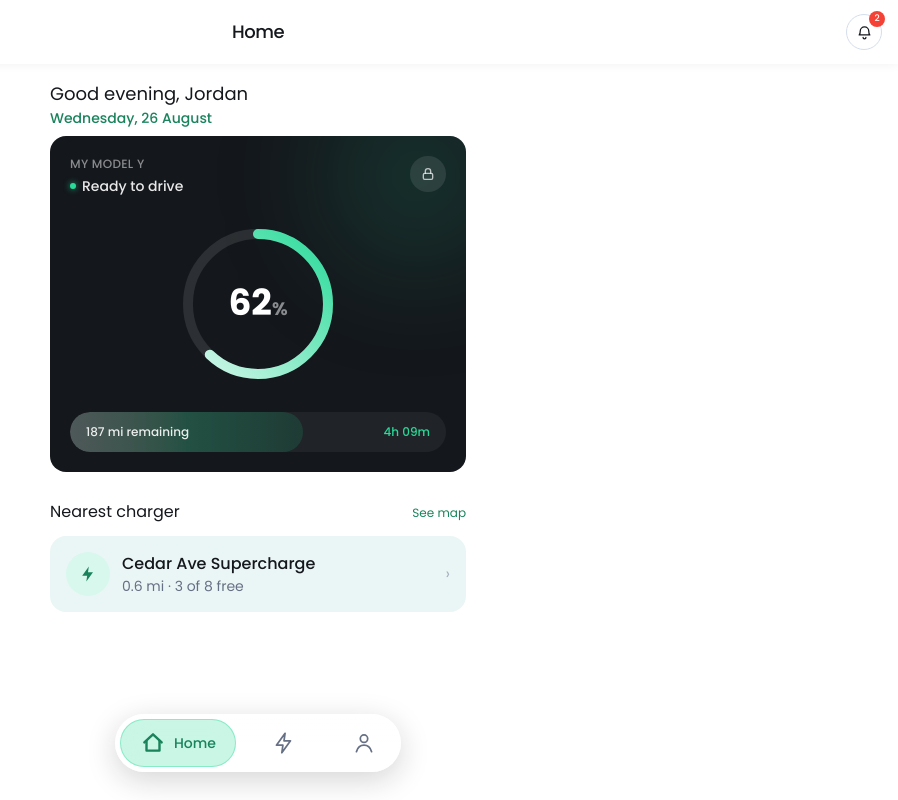
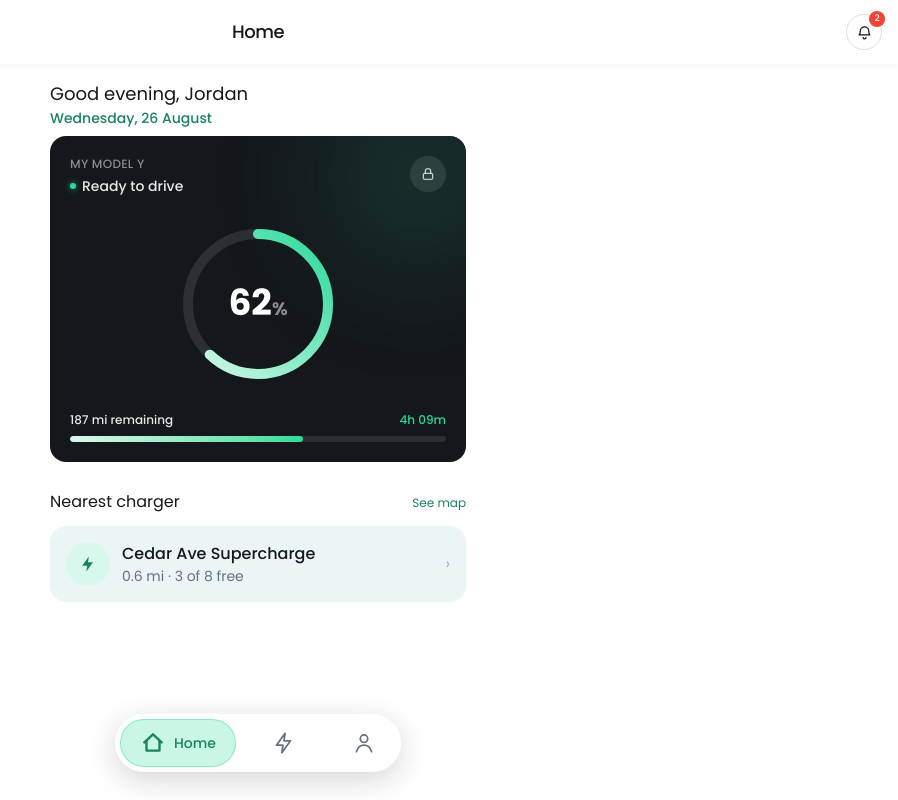
Before and after one commit to naghamalhamad/newREPO, a React (Vite) app: page /#/home in a window 1280 px wide. Shown: the whole page, without its empty margins (382-1280 px from the left). Built offline with nearby package versions, Linux system fonts and the light colour scheme.

Commit message:
Restyle range progress bar to a clean thin gradient bar with labels above

```diff
--- a/src/pages/Home.jsx
+++ b/src/pages/Home.jsx
@@ -97,14 +97,16 @@ export default function Home() {
               </div>
             </div>
 
-            <div className="relative mt-5 overflow-hidden rounded-full bg-white/5">
-              <div
-                className="absolute inset-y-0 left-0 rounded-full bg-linear-to-r from-brand-light/25 via-brand/25 to-brand-mid/25"
-                style={{ width: `${vehicle.batteryPct}%` }}
-              />
-              <div className="relative flex items-center justify-between px-4 py-3">
+            <div className="relative mt-5">
+              <div className="flex items-baseline justify-between">
                 <span className="font-mono text-xs font-medium text-stone/90">{vehicle.rangeMi} mi remaining</span>
                 <span className="font-mono text-xs font-medium text-brand">{driveTimeLabel(vehicle.rangeMi)}</span>
+              </div>
+              <div className="mt-2 h-1.5 w-full overflow-hidden rounded-full bg-white/10">
+                <div
+                  className="h-full rounded-full bg-linear-to-r from-brand-light to-brand"
+                  style={{ width: `${vehicle.batteryPct}%` }}
+                />
               </div>
             </div>
           </div>
```
